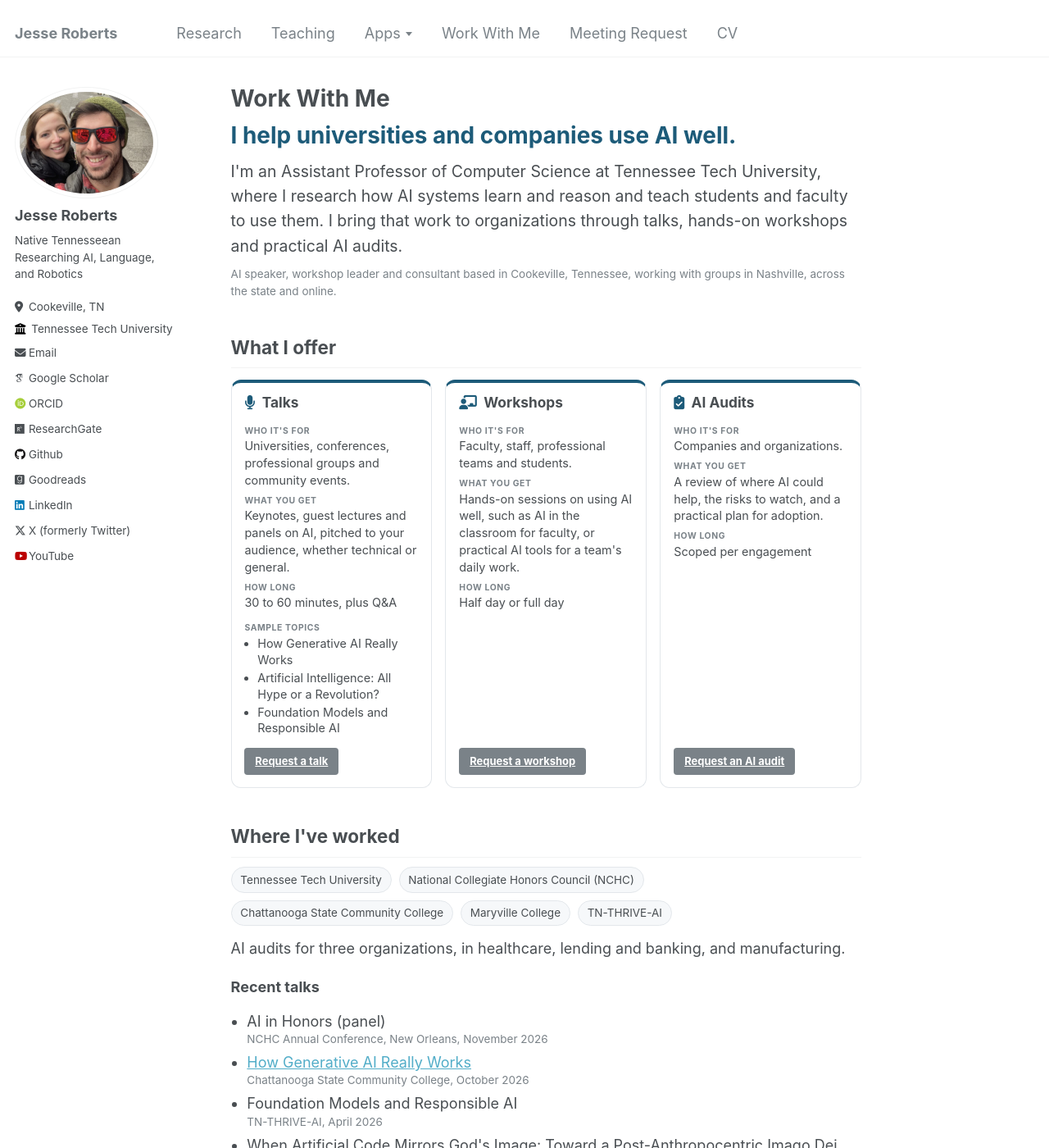
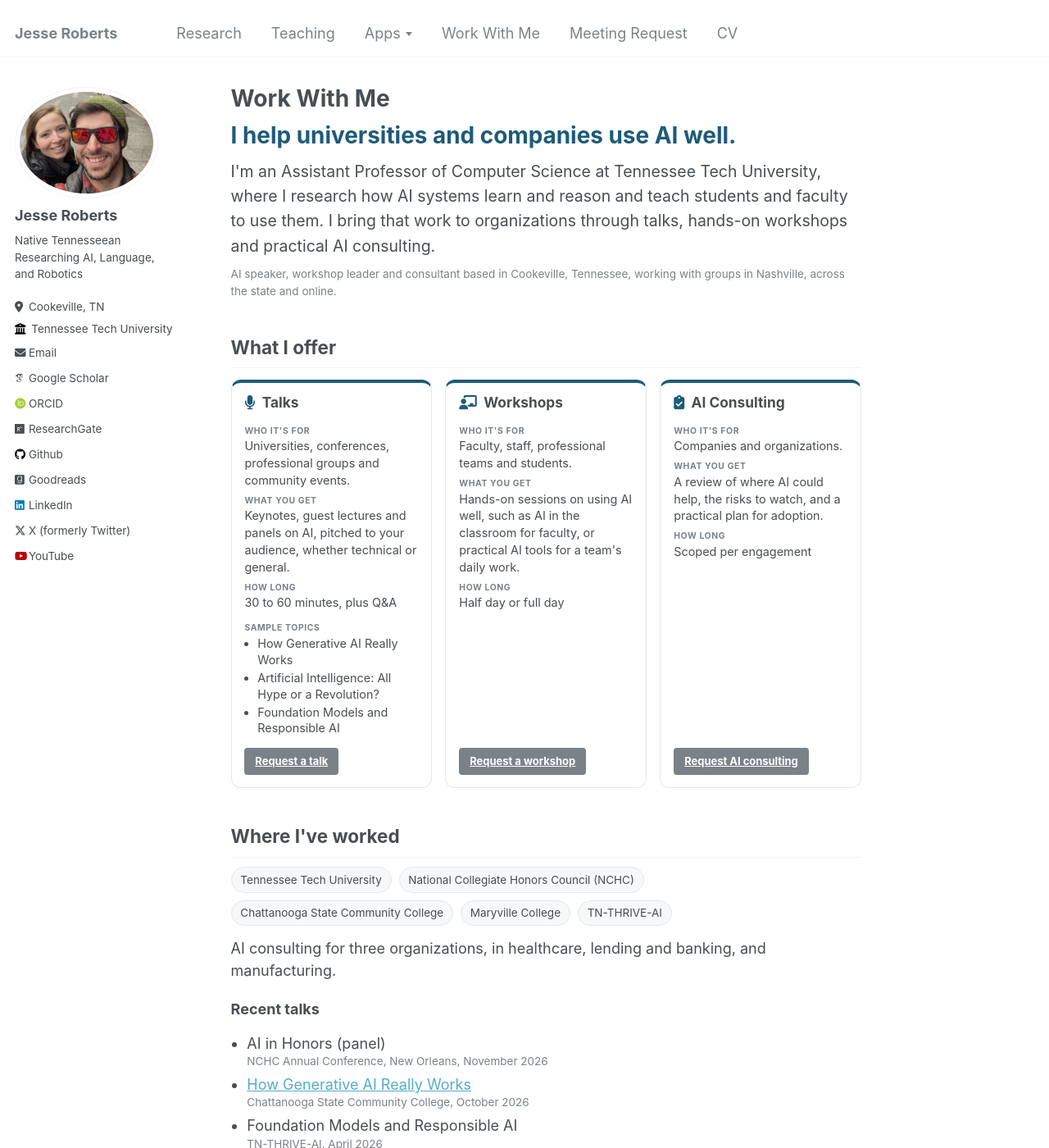
Before and after one commit to JesseTNRoberts/New-site-test, a Jekyll site: the page built from _pages/work-with-me.html, in a window 1280 px wide and 1400 px high. Shown: the whole window at 82% size. Built offline with Jekyll 4.4.1, drawn with Linux system fonts in a browser that asks for light colours; some web fonts are replaced.

Commit message:
Work With Me: call the third offering AI Consulting instead of AI Audits
People search for consulting, not audits (Jesse). Renamed the card, form
option, page title, description, structured data and the past-work line.

Co-Authored-By: Claude Opus 5.5 <noreply@anthropic.com>
Claude-Session: https://claude.ai/code/session_01BWpusBycuS7rDY9WRWLMsn

```diff
--- a/_data/navigation.yml
+++ b/_data/navigation.yml
@@ -12,7 +12,7 @@ main:
     url: /apps/
     menu: apps
 
-  # Talks, workshops and AI audits for outside groups. Separate from Meeting Request (office hours).
+  # Talks, workshops and AI consulting for outside groups. Separate from Meeting Request (office hours).
   - title: "Work With Me"
     url: /work-with-me/
 
--- a/_pages/meeting.html
+++ b/_pages/meeting.html
@@ -7,7 +7,7 @@ description: "Book a meeting or office hours with Jesse Roberts at Tennessee Tec
 ---
 
 
-<p class="notice">To book a talk, a workshop or an AI audit for your organization, send a request through <a href="{{ '/work-with-me/' | relative_url }}">Work With Me</a> instead.</p>
+<p class="notice">To book a talk, a workshop or AI consulting for your organization, send a request through <a href="{{ '/work-with-me/' | relative_url }}">Work With Me</a> instead.</p>
 
 <!-- Calendly inline widget begin -->
 <div class="calendly-inline-widget" data-url="https://calendly.com/jtroberts/office-hours" style="min-width:320px;height:1400px;"></div>
--- a/_pages/work-with-me.html
+++ b/_pages/work-with-me.html
@@ -3,13 +3,13 @@ layout: single
 title: "Work With Me"
 permalink: /work-with-me/
 author_profile: true
-seo_title: "Work With Jesse Roberts - AI Speaker, Workshops and Audits in Tennessee"
-description: "Book AI speaker Jesse Roberts of Tennessee Tech for a talk, a hands-on AI workshop or an AI audit. Based in Cookeville, serving Nashville and all of Tennessee."
+seo_title: "Work With Jesse Roberts - AI Speaker, Workshops and Consulting in Tennessee"
+description: "Book AI speaker Jesse Roberts of Tennessee Tech for a talk, an AI workshop or AI consulting. Based in Cookeville, serving Nashville and all of Tennessee."
 # photo: /images/work-with-me.jpg
 # photo_alt: "Jesse Roberts giving a talk"
 ---
 {% comment %}
-  Talks, workshops and AI audits. Text lives in _data/work_with_me.yml.
+  Talks, workshops and AI consulting. Text lives in _data/work_with_me.yml.
   This is a service inquiry, kept separate from Meeting Request (office hours, Calendly).
   The form posts to FormSubmit, which emails Jesse. Each card's Request button links
   ?offering=<id>#request and the small script below preselects that offering.
@@ -102,7 +102,7 @@ description: "Book AI speaker Jesse Roberts of Tennessee Tech for a talk, a hand
 {
   "@context": "https://schema.org",
   "@type": "ProfessionalService",
-  "name": "Jesse Roberts, AI talks, workshops and audits",
+  "name": "Jesse Roberts, AI talks, workshops and consulting",
   "url": {{ page.url | absolute_url | jsonify }},
   "description": {{ page.description | jsonify }},
   "provider": { "@type": "Person", "name": "Jesse Roberts", "jobTitle": "Assistant Professor of Computer Science", "worksFor": { "@type": "CollegeOrUniversity", "name": "Tennessee Tech University" } },
@@ -110,7 +110,7 @@ description: "Book AI speaker Jesse Roberts of Tennessee Tech for a talk, a hand
   "areaServed": [{ "@type": "State", "name": "Tennessee" }, { "@type": "City", "name": "Nashville" }, { "@type": "City", "name": "Cookeville" }],
   "hasOfferCatalog": {
     "@type": "OfferCatalog",
-    "name": "AI talks, workshops and audits",
+    "name": "AI talks, workshops and consulting",
     "itemListElement": [{% for o in site.data.work_with_me.offerings %}
       { "@type": "Offer", "itemOffered": { "@type": "Service", "name": {{ o.service | jsonify }}, "description": {{ o.what | strip | jsonify }} } }{% unless forloop.last %},{% endunless %}{% endfor %}
     ]
```
Also changed, not shown: README.md (+1 -1 lines), _data/work_with_me.yml (+8 -8 lines).
